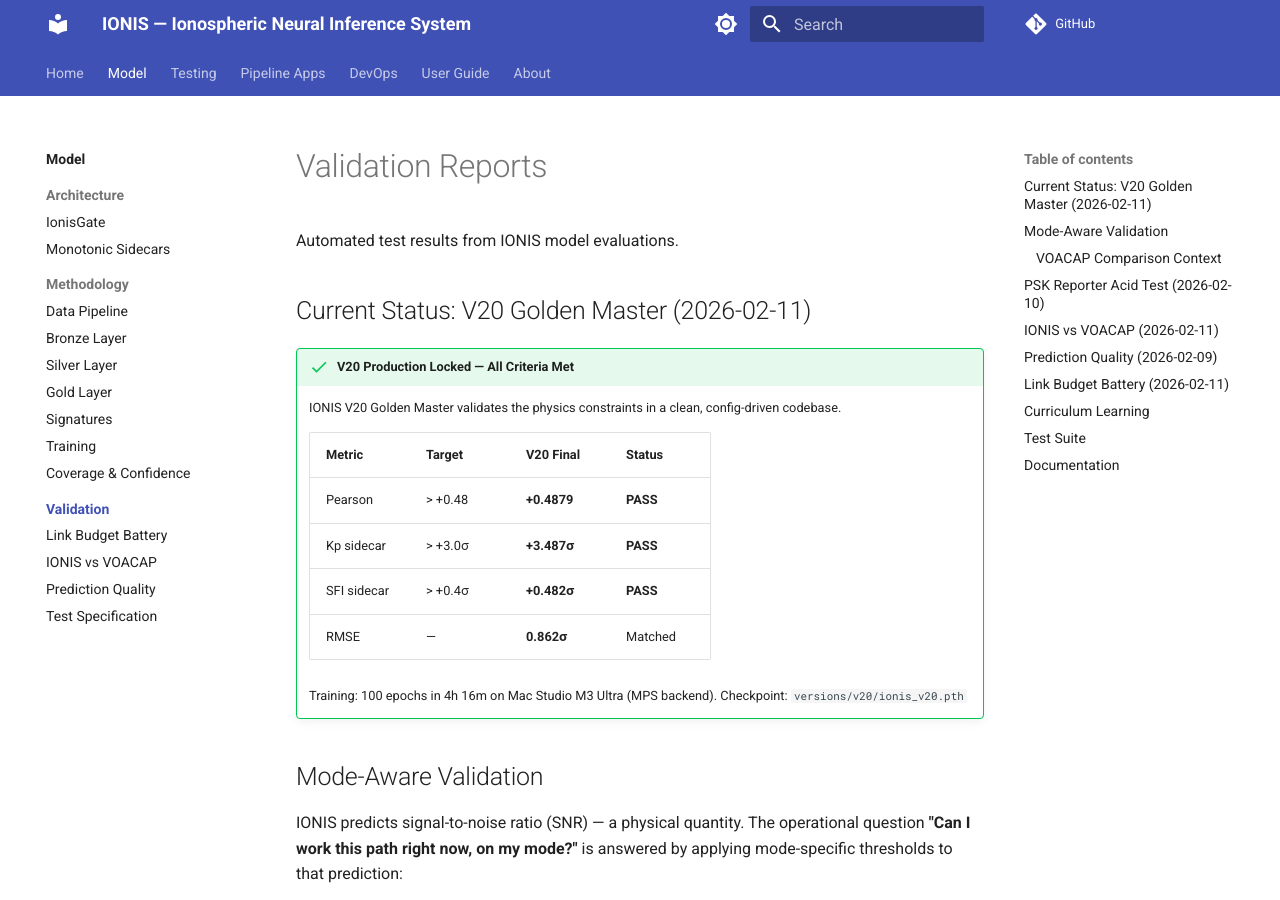
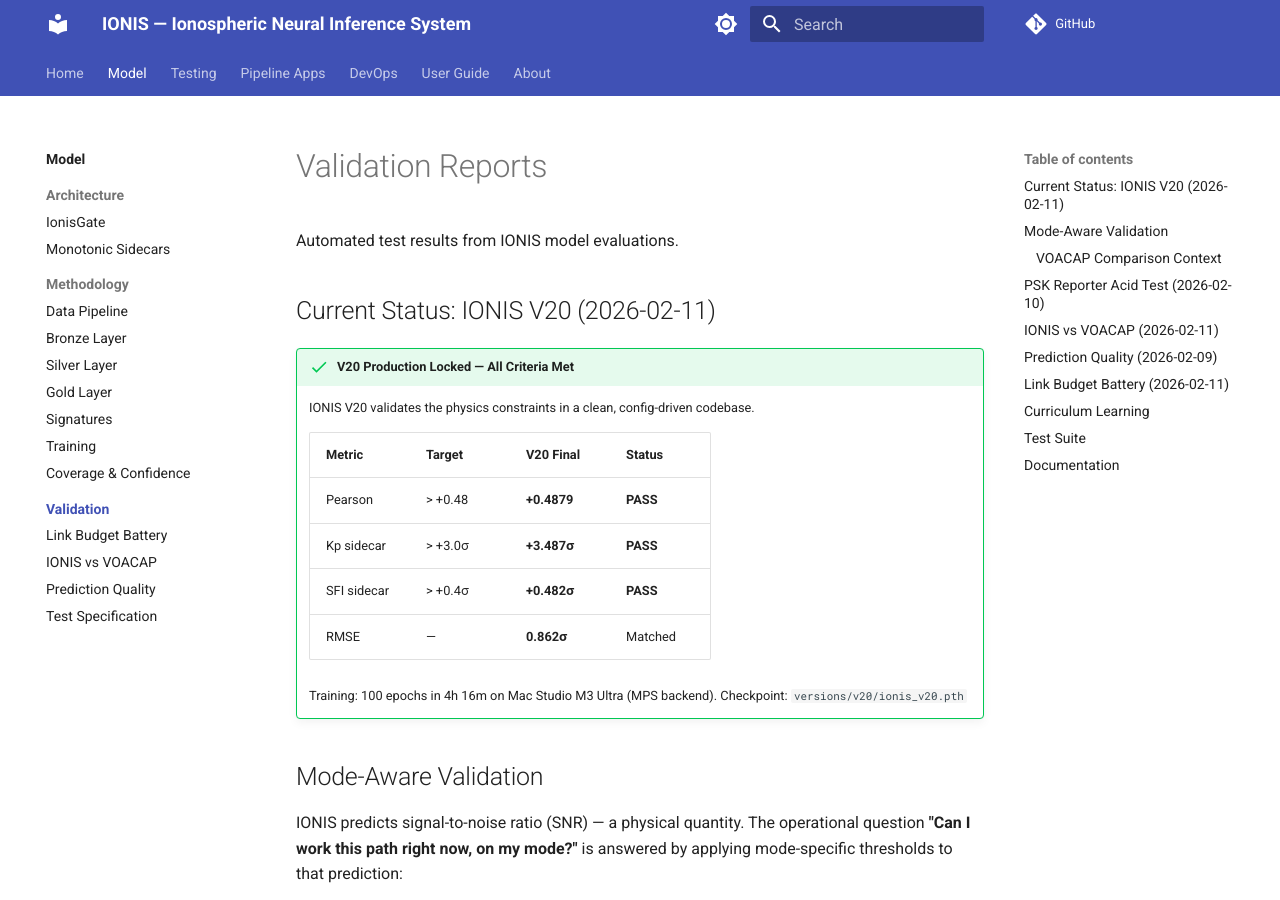
Before and after one commit to IONIS-AI/ionis-docs, an MkDocs documentation site: the page built from docs/model/validation/index.md, in a window 1280 px wide and 900 px high. Built offline with MkDocs 1.6.1 and Material for MkDocs 9.7.7, drawn with Linux system fonts in a browser that asks for light colours; comment, search, counter and statistics services are not loaded; some of the changed text lies outside the part shown.

Commit message:
docs: rename Golden Master to IONIS V20 throughout
Co-Authored-By: Claude Opus 4.6 <noreply@anthropic.com>

```diff
--- a/docs/model/validation/index.md
+++ b/docs/model/validation/index.md
@@ -2,10 +2,10 @@
 
 Automated test results from IONIS model evaluations.
 
-## Current Status: V20 Golden Master (2026-02-11)
+## Current Status: IONIS V20 (2026-02-11)
 
 !!! success "V20 Production Locked — All Criteria Met"
-    IONIS V20 Golden Master validates the physics constraints in a clean, config-driven codebase.
+    IONIS V20 validates the physics constraints in a clean, config-driven codebase.
 
     | Metric | Target | V20 Final | Status |
     |--------|--------|-----------|--------|
@@ -94,7 +94,7 @@ coefficients. It has no concept of digital mode decode thresholds.
     100K high-confidence signatures (spot_count > 50), per-band Pearson correlation.
     IONIS showed higher correlation on 9 of 10 bands. VOACAP anti-correlated on low bands (160/80/60/40/30m).
 
-    **Note:** V20 Golden Master achieves Pearson **+0.4879**
+    **Note:** IONIS V20 achieves Pearson **+0.4879**
     — a substantial improvement from the original +0.3675 measurement.
 
     See [Prediction Quality](step_k_quality_test.md) for full band-by-band results.
```
Also changed, not shown: README.md (+1 -1 lines), docs/index.md (+1 -1 lines), docs/model/architecture/ionisgate.md (+1 -1 lines), docs/model/index.md (+1 -1 lines), docs/model/validation/step_k_quality_test.md (+1 -1 lines), docs/model/validation/test_specification.md (+3 -3 lines).
